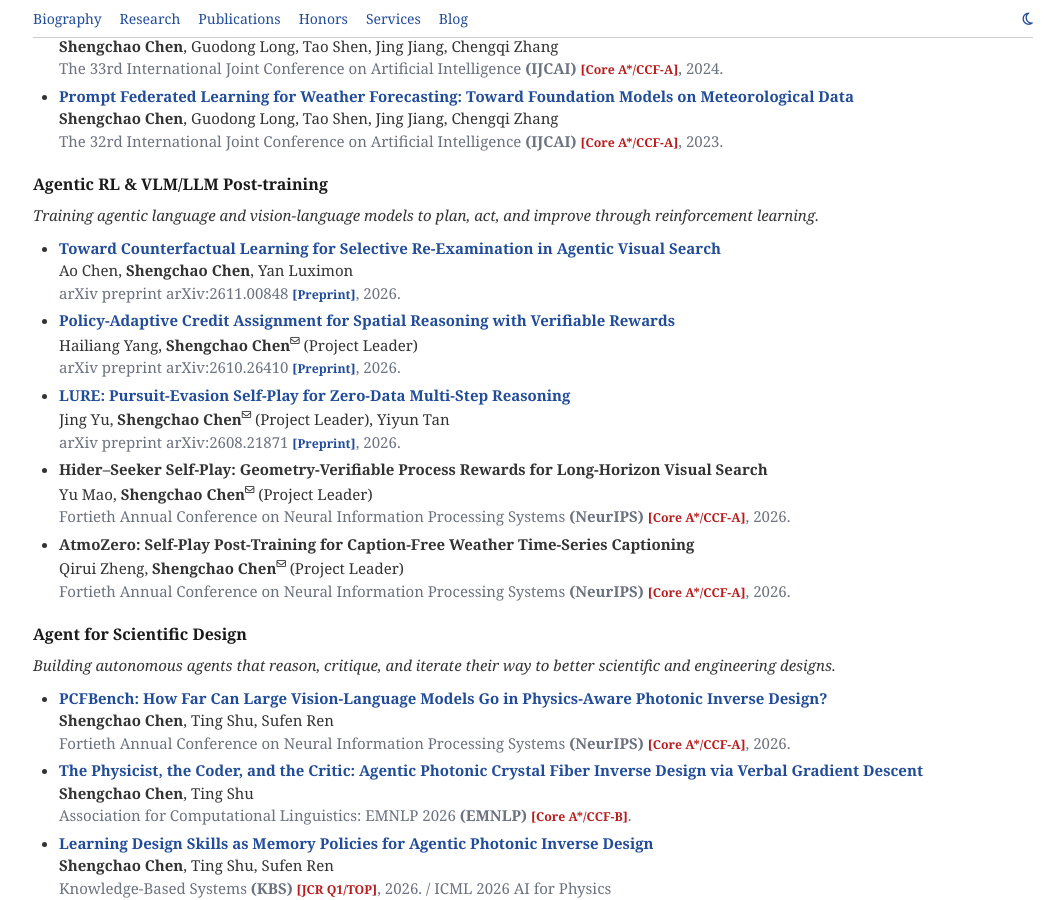
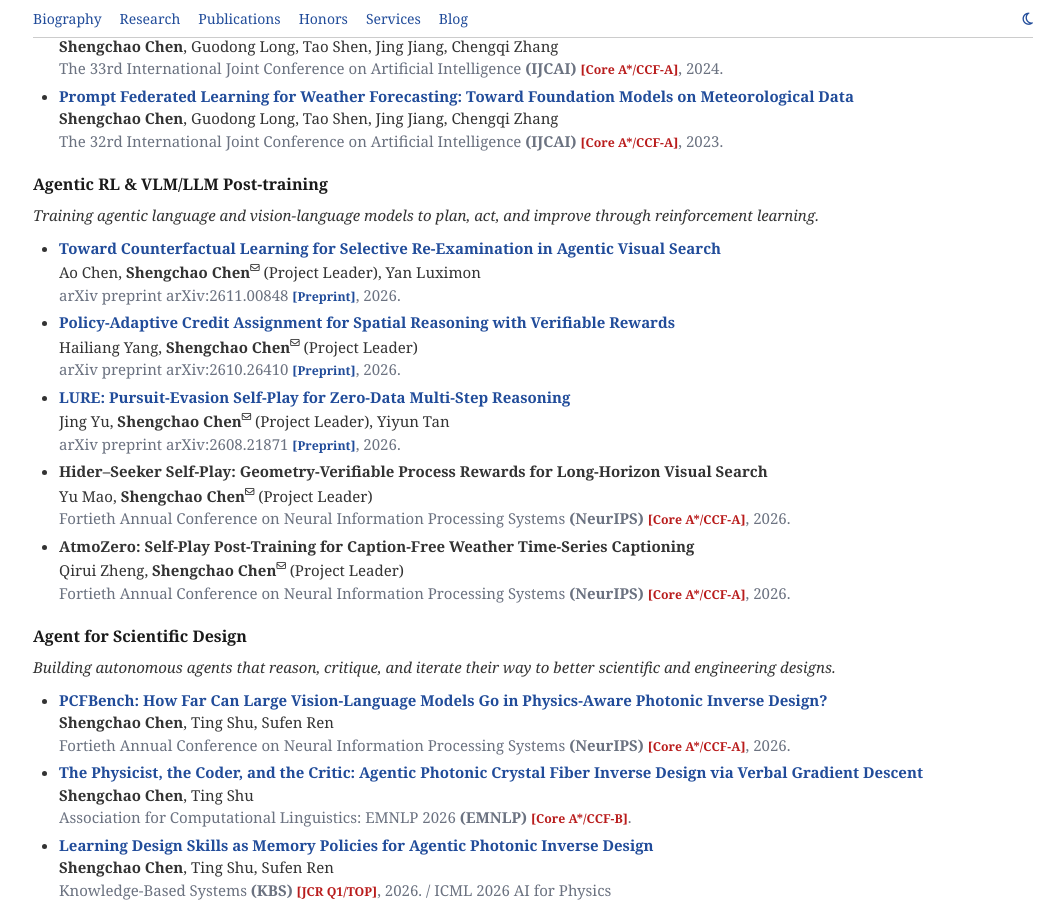
Before and after one commit to shengchaochen82/shengchaochen82.github.io, a Jekyll site: the page built from index.md, in a window 1280 px wide and 900 px high, scrolled down 1605 px. Shown: the whole window, without its empty margins (107-1170 px from the left). Built offline with Jekyll 4.4.1, drawn with Linux system fonts in a browser that asks for light colours.

Commit message:
Content: mark corresponding author and project lead on arXiv:2611.00848
Co-Authored-By: Claude Opus 5.5 <noreply@anthropic.com>

```diff
--- a/_data/publications.yml
+++ b/_data/publications.yml
@@ -98,7 +98,7 @@ agentic_rl:
   description: "Training agentic language and vision-language models to plan, act, and improve through reinforcement learning."
   papers:
     - title: "Toward Counterfactual Learning for Selective Re-Examination in Agentic Visual Search"
-      authors: "Ao Chen, <strong>Shengchao Chen</strong>, Yan Luximon"
+      authors: "Ao Chen, <strong>Shengchao Chen</strong><sup><i class='fa-regular fa-envelope fa-xs'></i></sup> (Project Leader), Yan Luximon"
       conference_short: arXiv
       conference: "arXiv preprint arXiv:2611.00848 <span class='classic-tag-blue'>[Preprint]</span>, 2026."
       pdf: "https://arxiv.org/abs/2611.00848"
```
